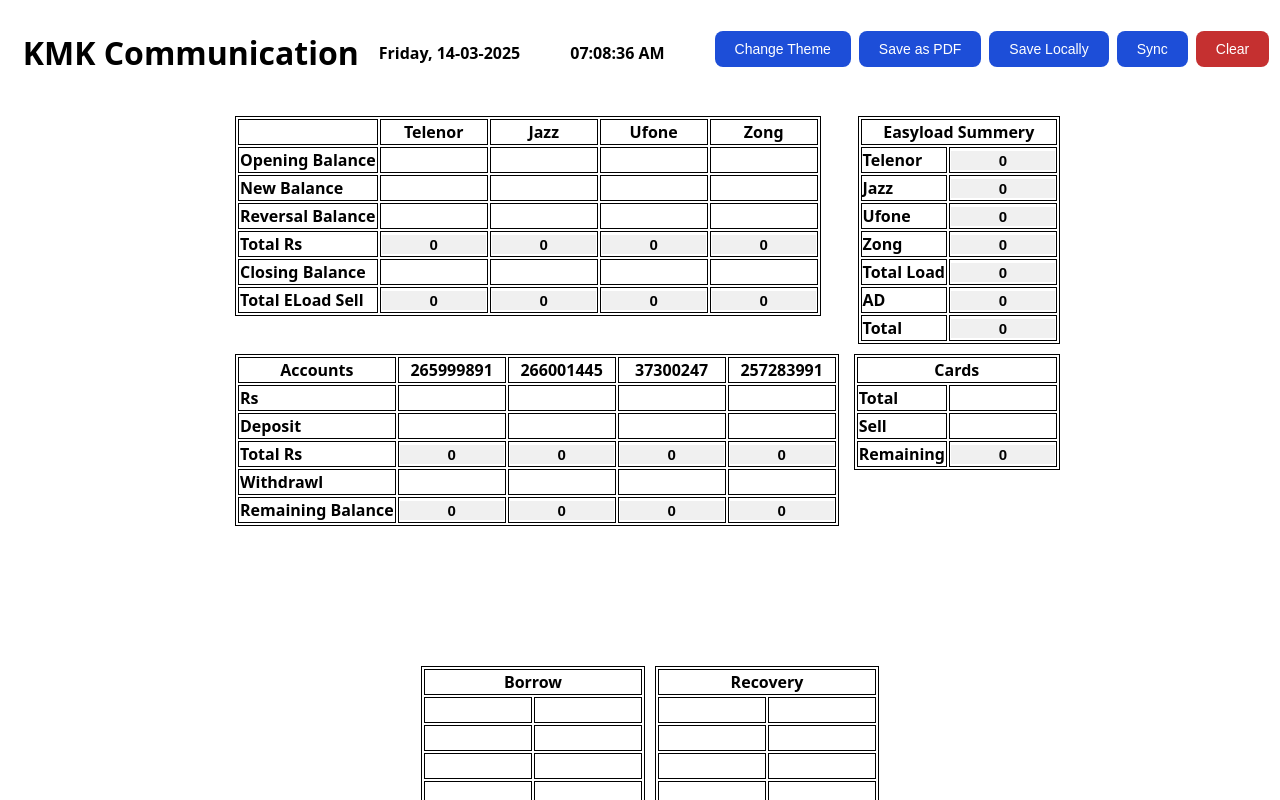
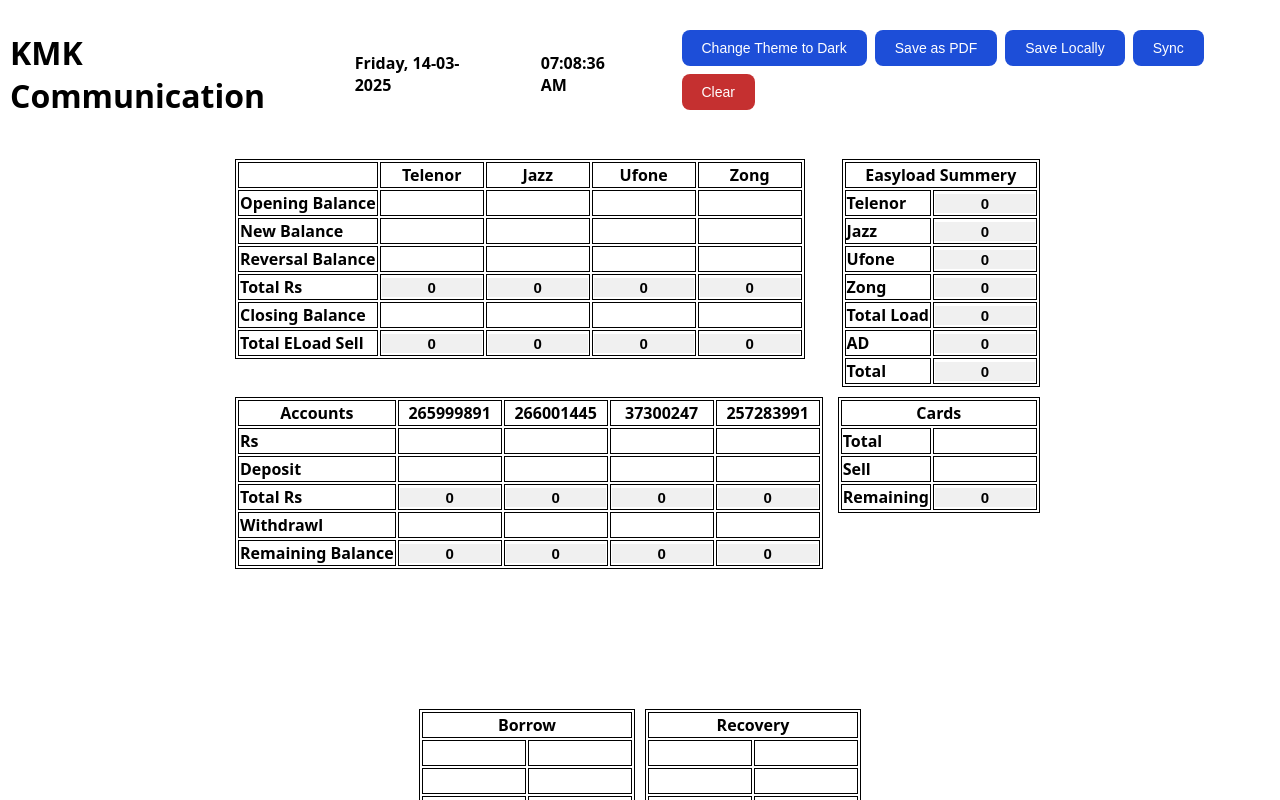
Before and after one commit to maakbarofficial/ledger-sheet-react, a React (Vite) app: page / in a window 1280 px wide. Shown: the top 800 px of the page. Built offline with nearby package versions, Linux system fonts and the light colour scheme.

Commit message:
Apply Theming

```diff
--- a/src/App.jsx
+++ b/src/App.jsx
@@ -344,7 +344,7 @@
     )
   }
   return (
-    <div className="container">
+    <div className={`container ${theme === 'dark' ? 'dark-mode' : 'light-mode'}`}>
       <div className="header">
         <div className="title-container">
           <h1>KMK Communication</h1>
@@ -354,7 +354,7 @@
           <p id="current-time">{dateTime.time}</p>
           <div className="actions">
             <button id="theme-toggle" className="button" onClick={() => setTheme(theme === "light" ? "dark" : "light")}>
-              Change Theme
+              Change Theme to {theme === "dark" ? "Light" : "Dark"}
             </button>
             <button className="button">Save as PDF</button>
             <button className="button">Save Locally</button>
--- a/src/index.css
+++ b/src/index.css
@@ -1,3 +1,7 @@
+*, *::before, *::after {
+  box-sizing: border-box;
+}
+
 body {
   margin: 0;
   padding: 0;
@@ -179,3 +183,9 @@
 .dark-mode td {
   border: 1px solid white;
 }
+
+/* Dark Mode Input Styling */
+.dark-mode input {
+  color: white;
+  background-color: black;
+}
```
